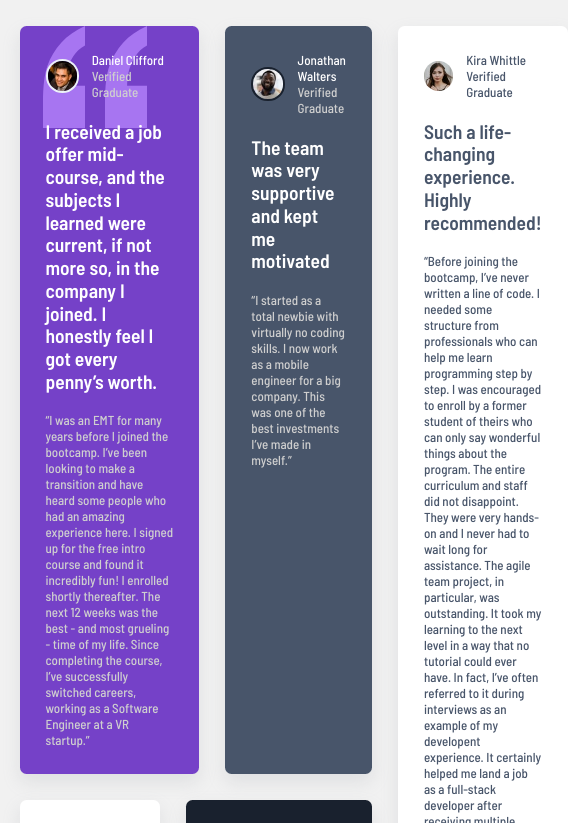
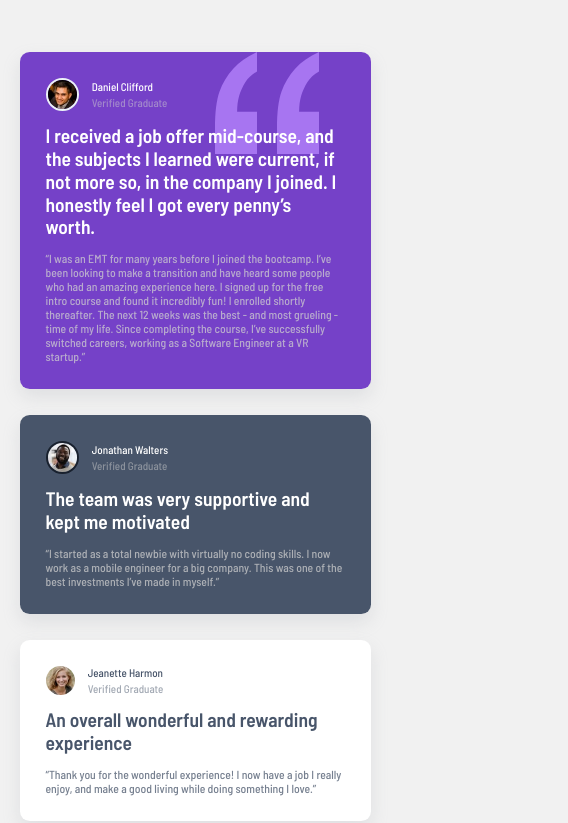
Before and after one commit to npstrass/testimonial-grid, a plain HTML site: page index.html in a window 390 px wide. Shown: the top 823 px of the page, 568 px wide, since content can reach past the window. Drawn offline with Linux system fonts and the light colour scheme.

Commit message:
style finishing changes

```diff
--- a/index.css
+++ b/index.css
@@ -21,6 +21,10 @@ body {
 }
 
 body {
+  display: flex;
+  flex-direction: column;
+  justify-content: center;
+  height: 100vh;
   background: #f1f1f1;
 }
 
@@ -34,7 +38,8 @@ body {
   gap: 2rem;
   width: 90%;
   max-width: 1000px;
-  margin: 2rem auto 0;
+  margin: 0 auto;
+  font-size: 0.9rem;
   grid-template-columns: repeat(4, 1fr);
   grid-template-rows: repeat(2, 1fr);
 }
@@ -43,7 +48,7 @@ body {
   padding: 2rem;
   box-sizing: border-box;
   text-align: left;
-  border-radius: 0.5rem;
+  border-radius: 0.75rem;
   box-shadow: rgba(149, 157, 165, 0.2) 0px 8px 18px;
 }
 
@@ -83,7 +88,7 @@ body {
   display: flex;
   align-items: center;
   text-align: left;
-  margin-bottom: 1.5rem;
+  margin-bottom: 1rem;
 }
 
 .head img {
@@ -127,6 +132,19 @@ body {
   color: var(--blue-dark-gray);
 }
 
+.name,
+.title {
+  font-size: 0.85rem;
+}
+
+.name {
+  margin-bottom: .25rem;
+}
+
+.title {
+  opacity: .5;
+}
+
 strong {
   font-weight: bold;
   font-size: 1.5rem;
@@ -134,5 +152,18 @@ strong {
 }
 
 .quote {
-  margin-top: 1.5rem;
+  opacity: .75;
+  margin-top: 1rem;
 }
+
+@media (max-width: 900px) {
+  body {
+    justify-content: flex-start;
+  }
+
+  .gridWrapper {
+    margin-top: 4rem;
+    display: flex;
+    flex-direction: column;
+  }
+}
```
